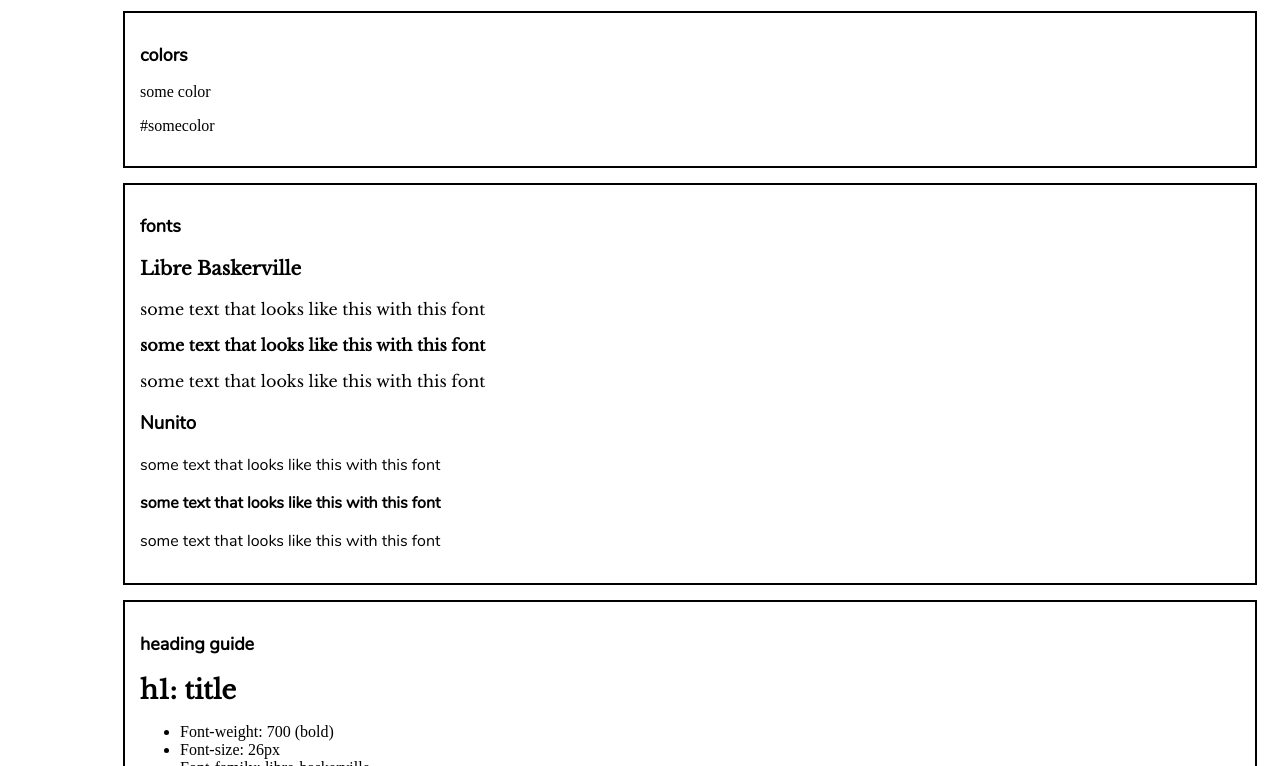
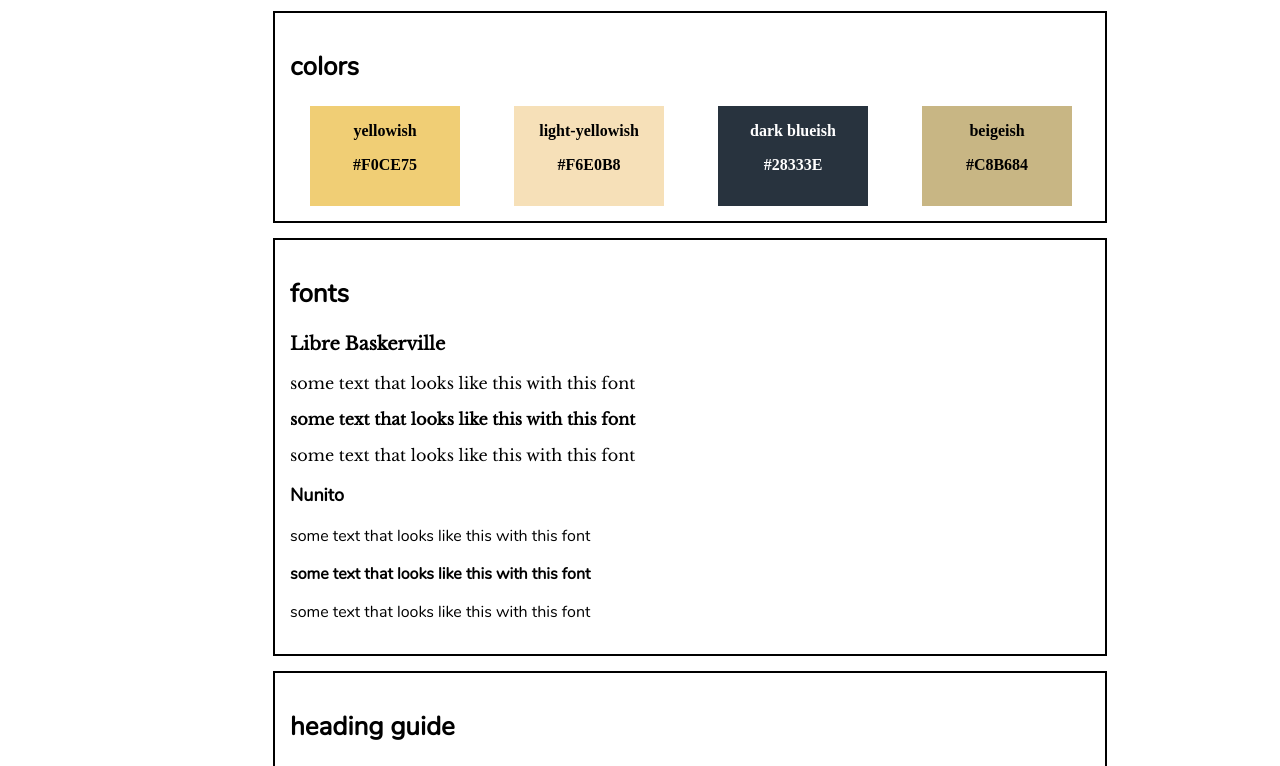
Before and after one commit to hspark220/website-style-guide, a plain HTML site: page index.html in a window 1280 px wide. Shown: the part 108-874 px from the top of the page. Drawn offline with Linux system fonts and the light colour scheme.

Commit message:
finish up the basic frame and add color

```diff
--- a/index.html
+++ b/index.html
@@ -8,9 +8,21 @@
     <h1 class="title">my website style guide</h1>
     <div class="container colors">
       <h2>colors</h2>
-      <div class="some color">
-        <p>some color</p>
-        <p>#somecolor</p>
+      <div class="yellowish">
+        <p>yellowish</p>
+        <p>#F0CE75</p>
+      </div>
+      <div class="light-yellowish">
+        <p>light-yellowish</p>
+        <p>#F6E0B8</p>
+      </div>
+      <div class="dark-blueish">
+        <p>dark blueish</p>
+        <p>#28333E</p>
+      </div>
+      <div class="beigeish">
+        <p>beigeish</p>
+        <p>#C8B684</p>
       </div>
     </div>
     <div class="container">
--- a/resources/css/style.css
+++ b/resources/css/style.css
@@ -1,3 +1,4 @@
+/* Fonts */
 @font-face {
   font-family: "Libre Baskerville";
   src: url("../fonts/libre-baskerville/LibreBaskerville-Regular.ttf"),
@@ -12,6 +13,7 @@
     url("../fonts/nunito/Nunito-Italic.ttf");
 }
 
+/* Basic outline */
 html {
   margin-left: 100px;
   margin-top: 15px;
@@ -19,25 +21,32 @@ html {
 
 h1 {
   font-family: "Libre Baskerville";
-  font-size: 26px;
+  font-size: 36px;
 }
 
 h2 {
   font-family: "Nunito";
+  font-size: 26px;
+  font-weight: bold;
+}
+
+h3 {
   font-size: 18px;
 }
 
 .title {
-  margin-left: 15px;
+  text-align: center;
   font-size: 40px;
 }
 
 .container {
   border: solid 2px black;
-  margin: 15px;
+  margin: 15px auto;
   padding: 15px;
+  width: 800px;
 }
 
+/* font styling */
 .libre-baskerville {
   font-family: "Libre Baskerville", serif;
 }
@@ -58,6 +67,7 @@ h2 {
   font-weight: italic;
 }
 
+/* buttons */
 .flat-button {
   margin: 20px;
   padding: 10px;
@@ -94,3 +104,41 @@ h2 {
   background-color: grey;
   color: white;
 }
+
+/* colors */
+
+.colors p {
+  padding: auto;
+  text-align: center;
+  font-weight: bold;
+}
+
+.yellowish,
+.light-yellowish,
+.dark-blueish,
+.beigeish {
+  display: inline-block;
+  width: 150px;
+  height: 100px;
+}
+
+.yellowish {
+  background-color: rgb(240, 206, 117);
+  margin-right: 50px;
+  margin-left: 20px;
+}
+
+.light-yellowish {
+  background-color: rgb(246, 224, 184);
+  margin-right: 50px;
+}
+
+.dark-blueish {
+  background-color: rgb(40, 51, 62);
+  margin-right: 50px;
+  color: white;
+}
+
+.beigeish {
+  background-color: rgb(200, 182, 132);
+}
```
